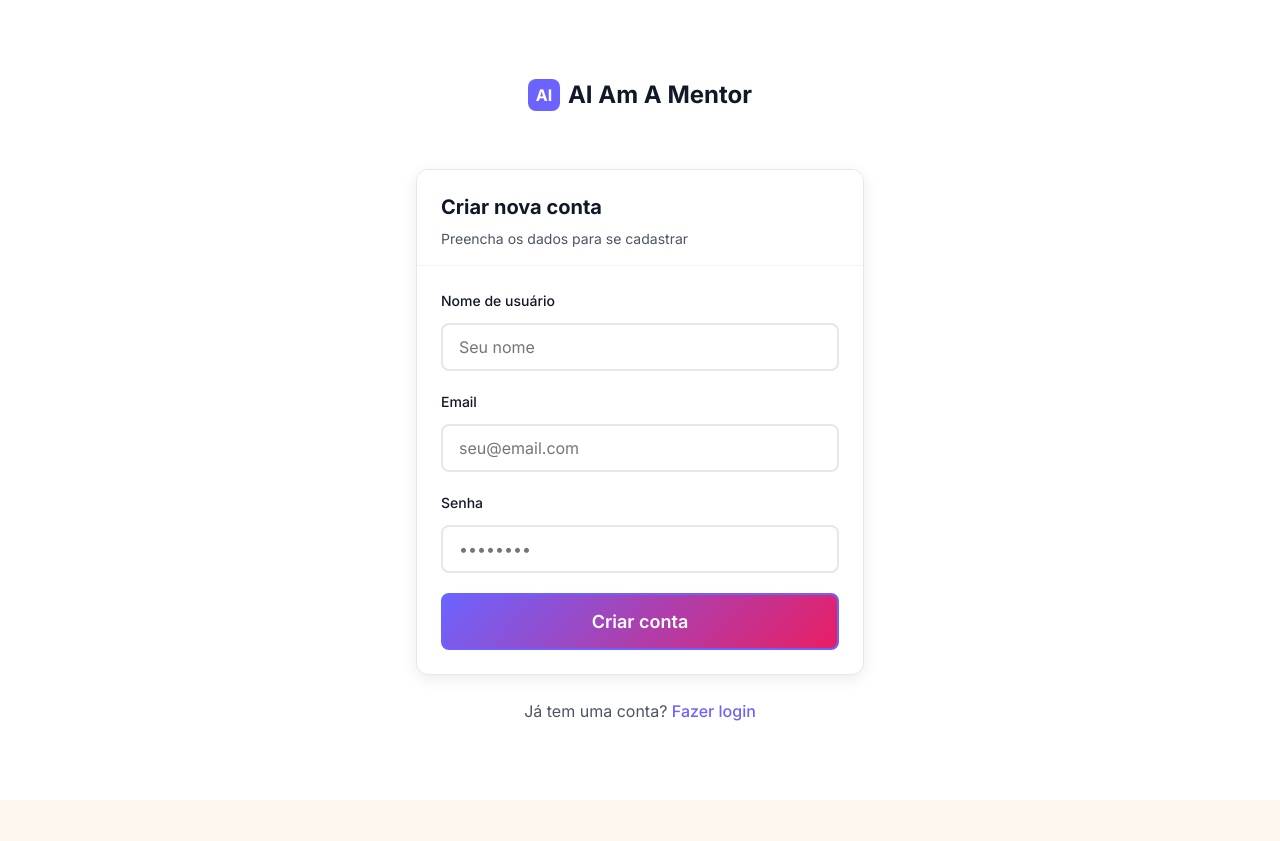
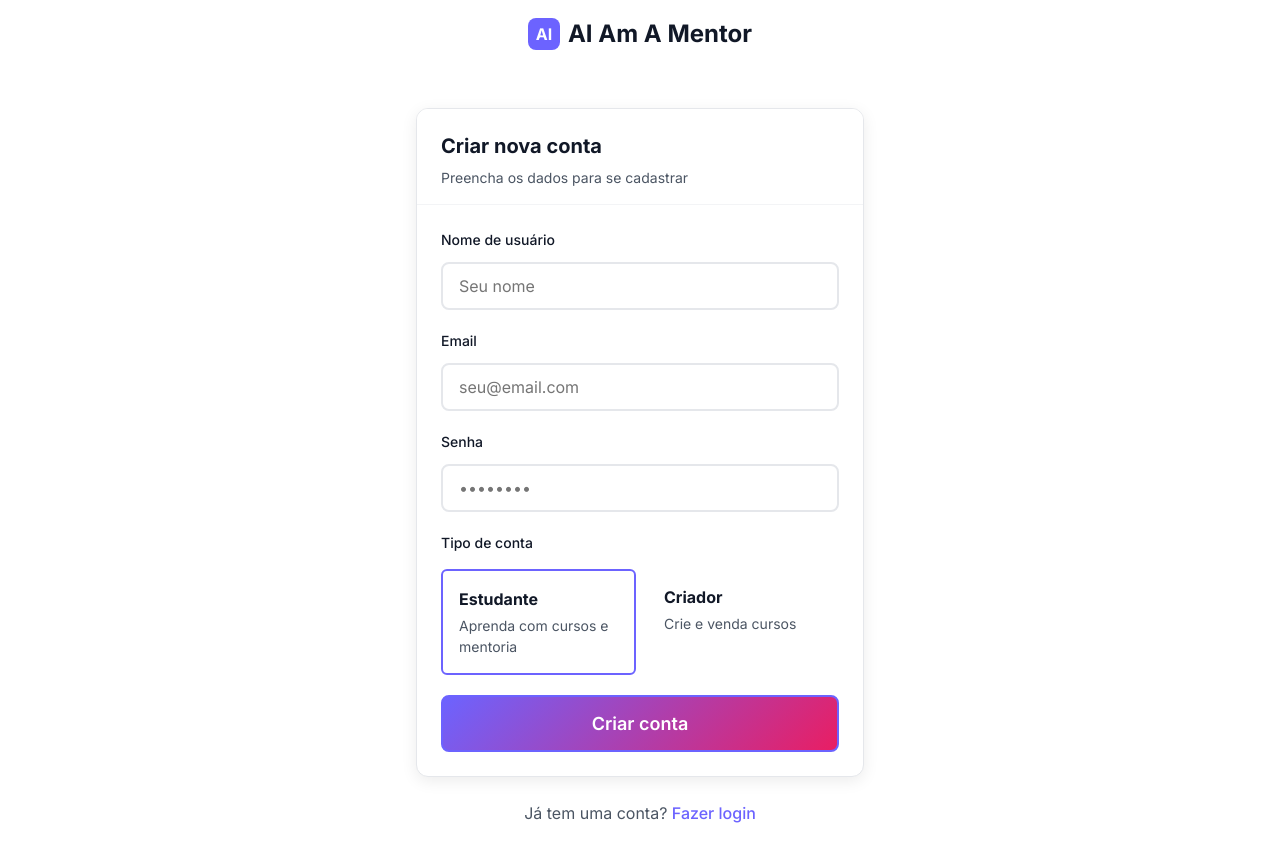
Before and after one commit to guiduck/ai-am-a-mentor-front, a Next.js app: page /register in a window 1280 px wide. Before the commit the page ends 800 px from the top, so only its background shows below. Built offline with nearby package versions, Linux system fonts and the light colour scheme; no server answers.

Commit message:
frontend fixes

```diff
--- a/src/actions/auth.ts
+++ b/src/actions/auth.ts
@@ -19,6 +19,7 @@ export async function registerAndLogin(data: {
   email: string;
   password: string;
   username: string;
+  role: "creator" | "student";
 }): Promise<APIResponse<{ access_token: string }>> {
   // First register the user
   const registerRes = await registerUser(data);
@@ -33,13 +34,18 @@ export async function registerAndLogin(data: {
     };
   }
 
-  // Then login automatically
+  // Then login automatically using the correct endpoint based on role
   const loginRes = await loginUser({
     email: data.email,
     password: data.password,
+    role: data.role,
   });
 
-  if (loginRes.error || !loginRes.data?.token) {
+  // Backend returns both access_token and token for compatibility
+  const token =
+    loginRes.data?.access_token || loginRes.data?.token || null;
+
+  if (loginRes.error || !token) {
     return {
       status: loginRes.status,
       error: true,
@@ -48,8 +54,6 @@ export async function registerAndLogin(data: {
       headers: loginRes.headers,
     };
   }
-
-  const token = loginRes.data.token;
   const cookieStore = await cookies();
 
   // Set the access token cookie first
--- a/src/actions/courses.ts
+++ b/src/actions/courses.ts
@@ -22,6 +22,7 @@ interface CreateCourseData {
   title: string;
   description: string;
   price: number;
+  tags?: string[];
 }
 
 // Create a new course (creators only)
--- a/src/components/forms/form-register.tsx
+++ b/src/components/forms/form-register.tsx
@@ -20,6 +20,9 @@ const schema = z.object({
   username: z.string().min(3, "Nome deve ter pelo menos 3 caracteres"),
   email: z.string().email("Email inválido"),
   password: z.string().min(6, "Senha deve ter pelo menos 6 caracteres"),
+  role: z.enum(["creator", "student"], {
+    required_error: "Selecione o tipo de conta",
+  }),
 });
 
 type FormData = z.infer<typeof schema>;
@@ -31,9 +34,15 @@ export default function FormRegister() {
     register,
     handleSubmit,
     formState: { errors, isSubmitting },
+    watch,
   } = useForm<FormData>({
     resolver: zodResolver(schema),
+    defaultValues: {
+      role: "student",
+    },
   });
+
+  const selectedRole = watch("role");
 
   const onSubmit = async (data: FormData) => {
     const res = await registerAndLogin(data);
@@ -43,7 +52,10 @@ export default function FormRegister() {
     }
 
     toast.success("Conta criada com sucesso! Bem-vindo!");
-    router.push("/dashboard");
+    // Redirect to the appropriate dashboard based on role
+    const dashboardPath =
+      data.role === "creator" ? "/dashboard/creator" : "/dashboard/student";
+    router.push(dashboardPath);
   };
 
   return (
@@ -160,6 +172,137 @@ export default function FormRegister() {
             )}
           </div>
 
+          <div
+            style={{
+              display: "flex",
+              flexDirection: "column",
+              gap: "var(--space-2)",
+            }}
+          >
+            <Label htmlFor="role">Tipo de conta</Label>
+            <div
+              style={{
+                display: "flex",
+                gap: "var(--space-3)",
+                marginTop: "var(--space-1)",
+              }}
+            >
+              <label
+                style={{
+                  flex: 1,
+                  padding: "var(--space-4)",
+                  border: `2px solid ${
+                    selectedRole === "student"
+                      ? "var(--color-primary)"
+                      : "var(--border-primary)"
+                  }`,
+                  borderRadius: "var(--radius-md)",
+                  cursor: "pointer",
+                  backgroundColor:
+                    selectedRole === "student"
+                      ? "var(--color-primary-alpha)"
+                      : "transparent",
+                  transition: "all 0.2s ease",
+                }}
+              >
+                <input
+                  type="radio"
+                  value="student"
+                  {...register("role")}
+                  style={{ display: "none" }}
+                />
+                <div
+                  style={{
+                    display: "flex",
+                    flexDirection: "column",
+                    gap: "var(--space-1)",
+                  }}
+                >
+                  <strong
+                    style={{
+                      fontSize: "var(--text-base)",
+                      color: "var(--text-primary)",
+                    }}
+                  >
+                    Estudante
+                  </strong>
+                  <span
+                    style={{
+                      fontSize: "var(--text-sm)",
+                      color: "var(--text-secondary)",
+                    }}
+                  >
+                    Aprenda com cursos e mentoria
+                  </span>
+                </div>
+              </label>
+
+              <label
+                style={{
+                  flex: 1,
+                  padding: "var(--space-4)",
+                  border: `2px solid ${
+                    selectedRole === "creator"
+                      ? "var(--color-primary)"
+                      : "var(--border-primary)"
+                  }`,
+                  borderRadius: "var(--radius-md)",
+                  cursor: "pointer",
+                  backgroundColor:
+                    selectedRole === "creator"
+                      ? "var(--color-primary-alpha)"
+                      : "transparent",
+                  transition: "all 0.2s ease",
+                }}
+              >
+                <input
+                  type="radio"
+                  value="creator"
+                  {...register("role")}
+                  style={{ display: "none" }}
+                />
+                <div
+                  style={{
+                    display: "flex",
+                    flexDirection: "column",
+                    gap: "var(--space-1)",
+                  }}
+                >
+                  <strong
+                    style={{
+                      fontSize: "var(--text-base)",
+                      color: "var(--text-primary)",
+                    }}
+                  >
+                    Criador
+                  </strong>
+                  <span
+                    style={{
+                      fontSize: "var(--text-sm)",
+                      color: "var(--text-secondary)",
+                    }}
+                  >
+                    Crie e venda cursos
+                  </span>
+                </div>
+              </label>
+            </div>
+            {errors.role && (
+              <p
+                style={{
+                  fontSize: "var(--text-sm)",
+                  color: "var(--color-error)",
+                  display: "flex",
+                  alignItems: "center",
+                  gap: "var(--space-1)",
+                }}
+              >
+                <span>⚠</span>
+                {errors.role.message}
+              </p>
+            )}
+          </div>
+
           <Button
             type="submit"
             variant="primary"
--- a/src/services/auth/login.ts
+++ b/src/services/auth/login.ts
@@ -1,10 +1,30 @@
 import API from "@/lib/api";
 
-export async function loginUser(data: { email: string; password: string }) {
-  // Try creator login first
+export async function loginUser(data: {
+  email: string;
+  password: string;
+  role?: "creator" | "student";
+}) {
+  // If role is provided, use the correct endpoint directly
+  if (data.role) {
+    const endpoint =
+      data.role === "creator" ? "creators/login" : "students/login";
+    return await API<{ token: string; access_token?: string }>(endpoint, {
+      method: "POST",
+      data: {
+        email: data.email,
+        password: data.password,
+      },
+    });
+  }
+
+  // Fallback: Try creator login first, then student (for backward compatibility)
   const creatorLoginRes = await API<{ token: string }>("creators/login", {
     method: "POST",
-    data,
+    data: {
+      email: data.email,
+      password: data.password,
+    },
   });
 
   // If creator login succeeds, return it
@@ -16,7 +36,10 @@ export async function loginUser(data: { email: string; password: string }) {
   if (creatorLoginRes.status === 401) {
     const studentLoginRes = await API<{ token: string }>("students/login", {
       method: "POST",
-      data,
+      data: {
+        email: data.email,
+        password: data.password,
+      },
     });
     return studentLoginRes;
   }
--- a/src/services/auth/register.ts
+++ b/src/services/auth/register.ts
@@ -4,9 +4,16 @@ export async function registerUser(data: {
   email: string;
   password: string;
   username: string;
+  role: "creator" | "student";
 }) {
-  return await API<{ message: string; user: any }>("creators/register", {
+  const endpoint =
+    data.role === "creator" ? "creators/register" : "students/register";
+  return await API<{ message: string; user: any }>(endpoint, {
     method: "POST",
-    data,
+    data: {
+      email: data.email,
+      password: data.password,
+      username: data.username,
+    },
   });
 }
--- a/src/services/courses.ts
+++ b/src/services/courses.ts
@@ -13,6 +13,9 @@ export interface Course {
     username: string;
   };
   videos?: Video[];
+  totalDuration?: number; // Total duration in seconds (sum of all video durations)
+  videoCount?: number; // Number of videos in the course
+  tags?: string[]; // Array of tags/categories
   enrolledAt?: string; // For enrolled courses
 }
 
```
Also changed, not shown: src/app/(private)/course/[id]/page.tsx (+6 -1 lines), src/app/(private)/courses/create/page.module.css (+41 -0 lines), src/app/(private)/courses/create/page.tsx (+63 -2 lines), src/app/(private)/courses/page.tsx (+59 -34 lines), 1 other file (tests, documents, lock files or other folders).
